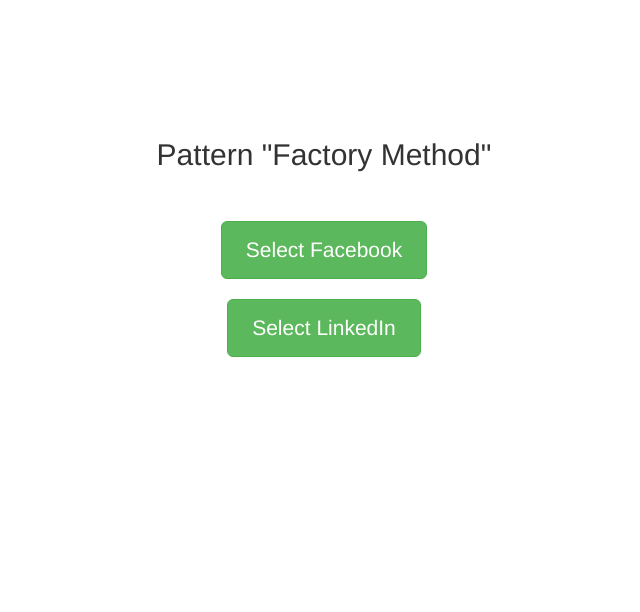
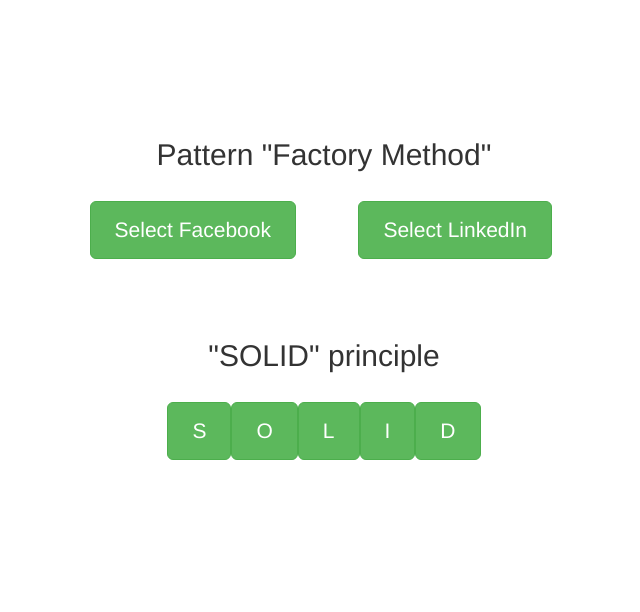
Before and after one commit to dmitryalex2012/factoryMethod.loc, a Yii app: template views/site/index.php in a window 1280 px wide. Shown: the top 612 px of the page, without its empty margins (316-956 px from the left). Run offline with PHP 8.4 and a stand-in for Yii, Linux system fonts and the light colour scheme; the template is opened without the code that fills it, so the values that code supplies are empty; some libraries are stand-ins or nearby versions.

Commit message:
Repeat SOLID. Begin with "S".

```diff
--- a/views/site/index.php
+++ b/views/site/index.php
@@ -11,14 +11,38 @@ $this->title = 'My Yii Application';
     <div class="jumbotron">
 
         <h2>Pattern "Factory Method"</h2>
+<!--        <br>-->
         <br>
+        <div class="row">
+            <div class="col-lg-3">
+            </div>
+            <div class="col-lg-3">
+                <?php
+                echo Html::a("Select Facebook", ['face/poster_face'], ['class'=>'btn btn-lg btn-success']);
+                ?>
+            </div>
+            <div class="col-lg-3">
+                <?php
+                echo Html::a("Select LinkedIn", ['linked/poster_linked'], ['class'=>'btn btn-lg btn-success']);
+                ?>
+            </div>
+            <div class="col-lg-3">
+            </div>
+        </div>
+
+        <br><br><br>
+        <h2>"SOLID" principle</h2>
         <br>
 
         <?php
-        echo Html::a("Select Facebook", ['network/poster_face'], ['class'=>'btn btn-lg btn-success']);
-        echo "<br>" . "<br>";
-        echo Html::a("Select LinkedIn", ['network/poster_linked'], ['class'=>'btn btn-lg btn-success']);
+        echo Html::a("S", ['solid/single_responsibility'], ['class'=>'btn btn-lg btn-success']);
+        echo Html::a("O", ['solid/open_close'], ['class'=>'btn btn-lg btn-success']);
+        echo Html::a("L", ['solid/lisced'], ['class'=>'btn btn-lg btn-success']);
+        echo Html::a("I", ['solid/interface_segregation'], ['class'=>'btn btn-lg btn-success']);
+        echo Html::a("D", ['solid/dependency_inversion'], ['class'=>'btn btn-lg btn-success']);
         ?>
+
+
 
     </div>
 
```
Also changed, not shown: controllers/NetworkController.php (+3 -7 lines), controllers/SolidController.php (added, +15 -0 lines), views/solid/singleResponsibility.php (added, +18 -0 lines).
